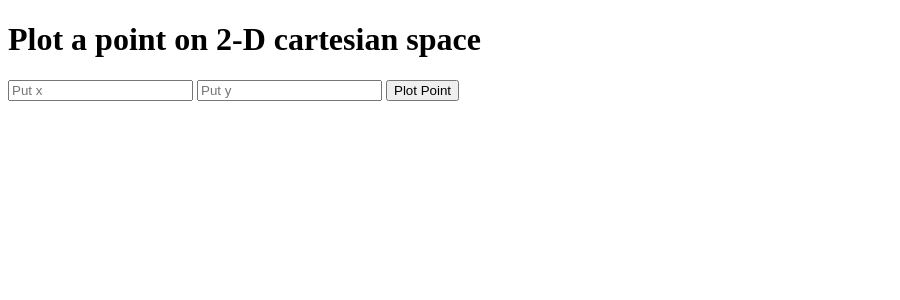
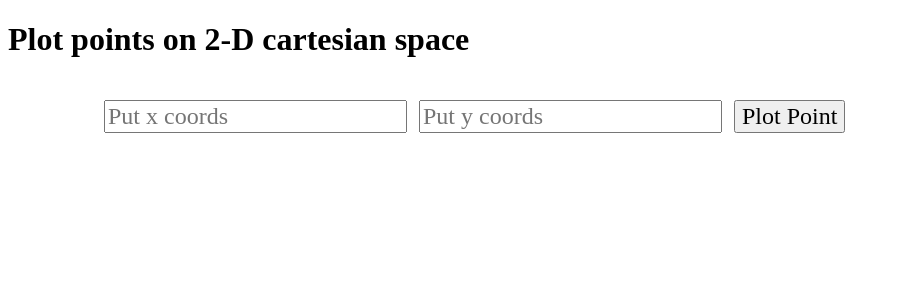
Before and after one commit to vicrobot/webs, a Flask app: page / in a window 1280 px wide. Shown: the top 300 px of the page, without its empty margins (0-900 px from the left). Run offline with Flask 2, Linux system fonts and the light colour scheme.

Commit message:
Add stylesheets

```diff
--- /dev/null
+++ b/static/styles/index.css
@@ -0,0 +1,19 @@
+#form{
+	color:orange;
+	text-align: centre;
+	font-size:3em;
+	margin-left:2em;
+	font-family:ubuntu;
+}
+
+.inp{
+    color: blue;
+    text-align: centre;
+    font-size:0.5em;
+    font-family:ubuntu;
+}
+
+.button{
+    font-size:0.5em;
+    font-family:ubuntu;
+}
--- a/templates/index.html
+++ b/templates/index.html
@@ -1,13 +1,19 @@
 {% extends "layout.html" %}
 
+{%block head%}
+<title>
+	Welcome !!
+</title>
+<link rel= "stylesheet" type= "text/css" href= "{{ url_for('static',filename='styles/index.css') }}">
+
+{%endblock%}
 {%block body%}
+<h1> Plot points on 2-D cartesian space </h1>
 
-<h1> Plot a point on 2-D cartesian space </h1>
-
-<form action = "{{url_for('plot')}}", method = "post">
-    <input name = "inp1" placeholder = "Put x"></input>
-    <input name = "inp2" placeholder = "Put y"></input>
-    <button> Plot Point </button>
+<form id = "form" action = "{{url_for('plot')}}", method = "post">
+    <input class = "inp" name = "inp1"  placeholder = "Put x coords"></input>
+    <input class = "inp" name = "inp2"  placeholder = "Put y coords"></input>
+    <button class ="button" > Plot Point </button>
 </form>
 
 {%endblock%}
--- a/templates/layout.html
+++ b/templates/layout.html
@@ -1,9 +1,8 @@
 <!DOCTYPE html>
 <html>
 <head>
-	<title>
-	Welcome !!
-	</title>
+    {% block head%}
+    {%endblock%}
 </head>
 <body>
 
```
Also changed, not shown: 1 other file.
